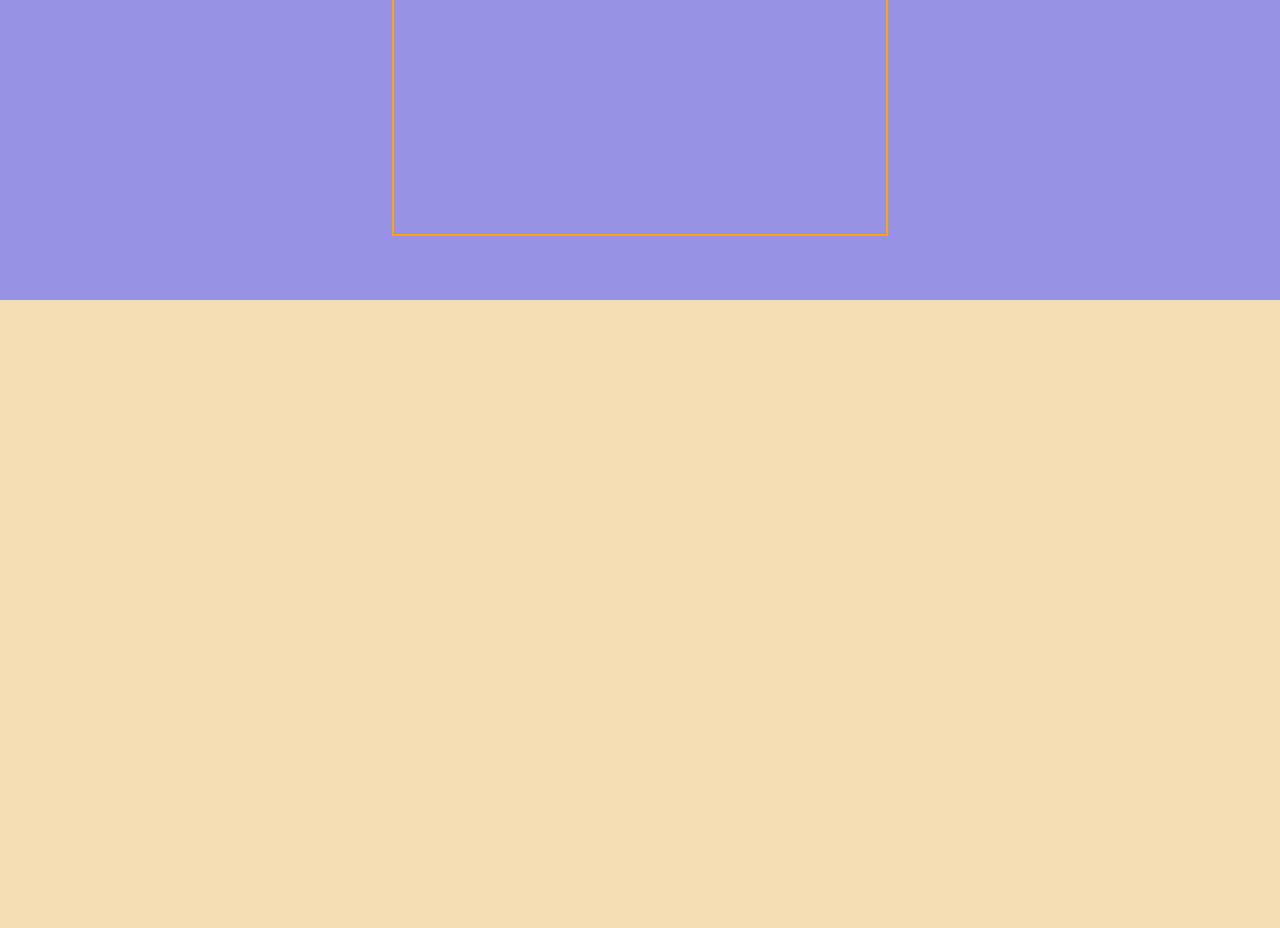
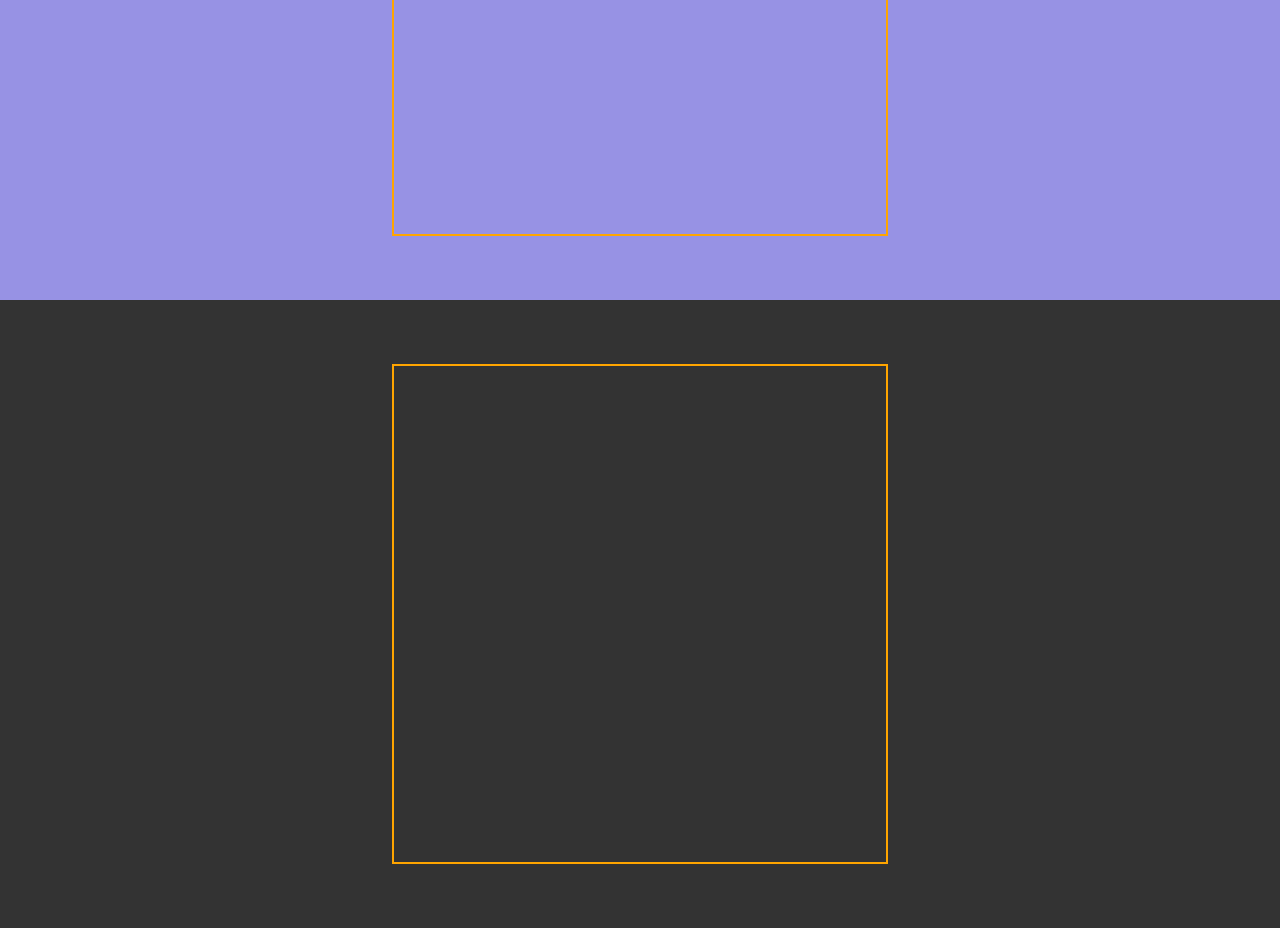
Before and after one commit to italocirillo/htmlcss-responsive-layout, a plain HTML site: page index.html in a window 1280 px wide. Shown: the part 2708-3636 px from the top of the page. Before the commit the page ends 3008 px from the top, so only its background shows below. Drawn offline with Linux system fonts and the light colour scheme.

Commit message:
LAYOUT CON I RIQUADRI COMPLETO

```diff
--- a/css/style.css
+++ b/css/style.css
@@ -147,6 +147,11 @@ ul{
     height: 500px;
     border: 2px solid orange;
 }
+
+/* FOOTER */
+footer{
+    background-color: #333333;
+}
 /* DEBUG */
 body{
     background-color: wheat;
--- a/index.html
+++ b/index.html
@@ -190,7 +190,13 @@
 
     <!-- FOOTER -->
     <footer>
+        <section>
+            <div class="contenitore padding-verticale-4">
+                <div class="contenitore-piccolo-centrato">
 
+                </div>
+            </div>
+        </section>
     </footer>
     <!-- FINE FOOTER -->
 </body>
```
